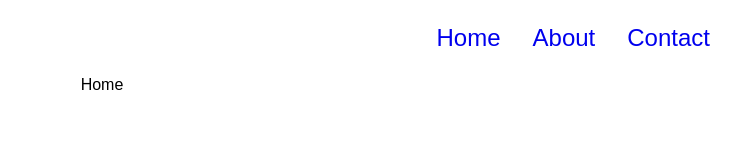
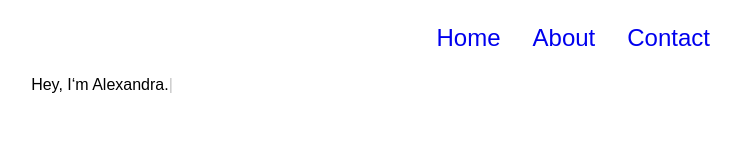
Before and after one commit to alexalala/portfolio, a React (Create React App) app: page / in a window 1280 px wide. Shown: the top 166 px of the page, without its empty margins (538-1279 px from the left). Built offline with nearby package versions, Linux system fonts and the light colour scheme.

Commit message:
react typist added to text

```diff
--- a/package.json
+++ b/package.json
@@ -7,7 +7,8 @@
     "react": "^16.2.0",
     "react-dom": "^16.2.0",
     "react-router-dom": "^4.2.2",
-    "react-scripts": "1.1.0"
+    "react-scripts": "1.1.0",
+    "react-typist": "^2.0.4"
   },
   "scripts": {
     "build-css": "node-sass-chokidar src/ -o src/",
--- a/src/pages/Home.js
+++ b/src/pages/Home.js
@@ -1,9 +1,14 @@
 import React, { Component } from 'react';
+import Typist from 'react-typist';
+
+import 'react-typist/dist/Typist.css';
 
 class Home extends Component {
   render() {
     return (
-      <p>Home</p>
+      <Typist>
+        Hey, I&lsquo;m Alexandra.
+      </Typist>
     );
   };
 };
```
Also changed, not shown: src/styles/pages/Home.css (added), src/styles/pages/Home.scss (added), 1 other file (tests, documents, lock files or other folders).
